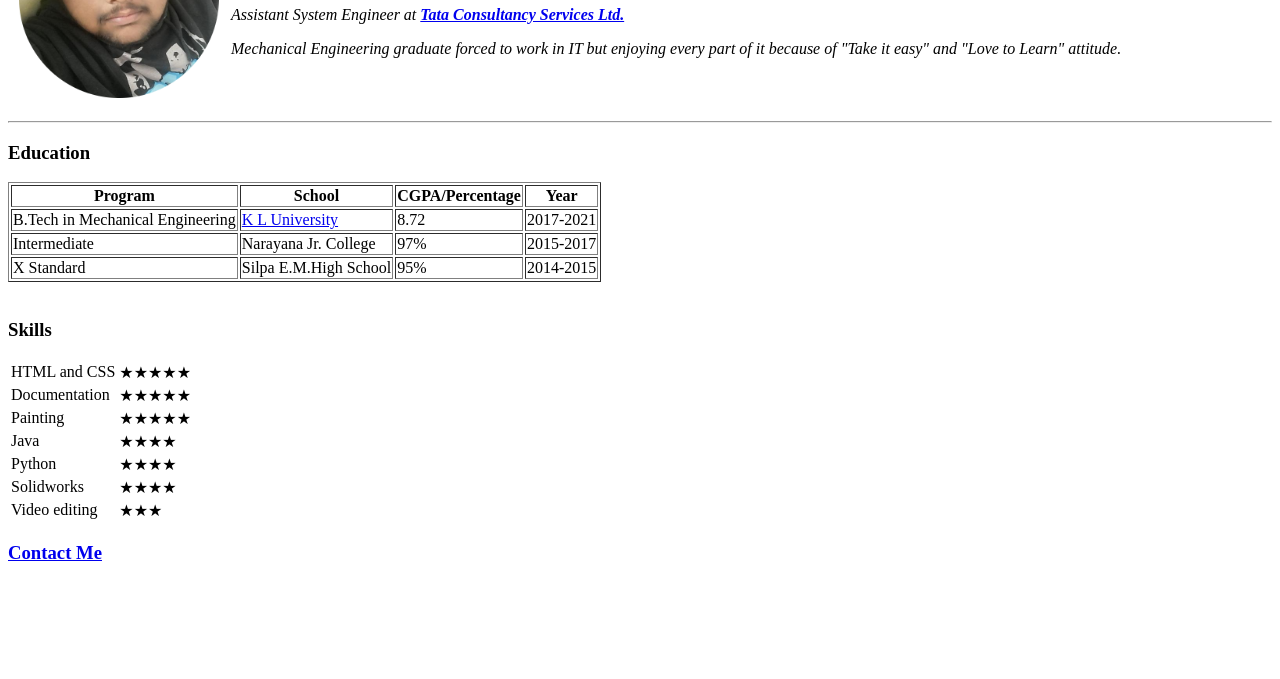
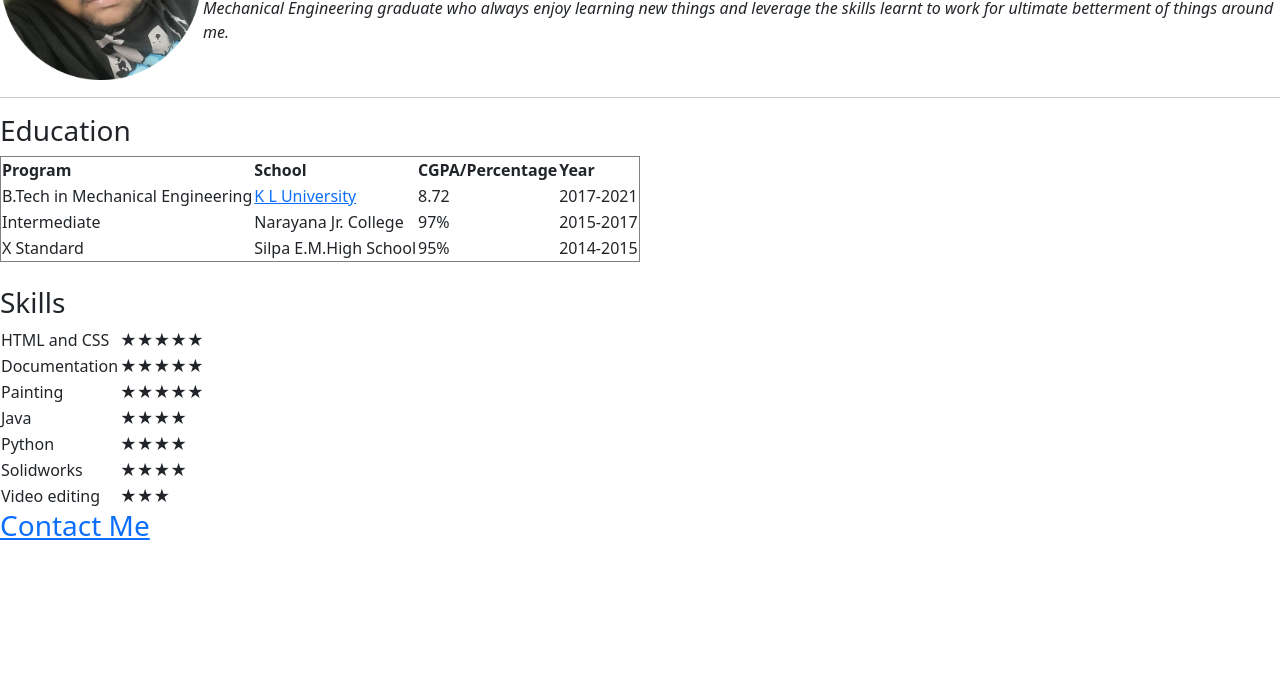
Before and after one commit to vaasanthreddy19/CV, a plain HTML site: page index.html in a window 1280 px wide. Shown: the part 121-800 px from the top of the page. Drawn offline with nearby package versions, Linux system fonts and the light colour scheme.

Commit message:
Update index.html
This update adds bootstrap to the original code to enhance the overall feel of website.

```diff
--- a/index.html
+++ b/index.html
@@ -4,6 +4,8 @@
 <head>
   <meta charset="utf-8">
   <title>⚝ Vaasanth's Personal Site</title>
+  <link href="https://cdn.jsdelivr.net/npm/bootstrap@5.0.2/dist/css/bootstrap.min.css" rel="stylesheet" integrity="sha384-EVSTQN3/azprG1Anm3QDgpJLIm9Nao0Yz1ztcQTwFspd3yD65VohhpuuCOmLASjC" crossorigin="anonymous">
+<script src="https://cdn.jsdelivr.net/npm/bootstrap@5.0.2/dist/js/bootstrap.bundle.min.js" integrity="sha384-MrcW6ZMFYlzcLA8Nl+NtUVF0sA7MsXsP1UyJoMp4YLEuNSfAP+JcXn/tWtIaxVXM" crossorigin="anonymous"></script>
 </head>
 <table cellspacing="10">
   <tr>
@@ -12,7 +14,7 @@
       <h1>Vaasanth Sai Reddy</h1>
       <p><em>Assistant System Engineer at <strong><a href="https://www.tcs.com/">Tata Consultancy Services Ltd.</a></strong><em></em>
           <p>
-          <p>Mechanical Engineering graduate forced to work in IT but enjoying every part of it because of "Take it easy" and "Love to Learn" attitude.</p>
+          <p>Mechanical Engineering graduate who always enjoy learning new things and leverage the skills learnt to work for ultimate betterment of things around me.</p>
     </td>
   </tr>
 </table>
```
